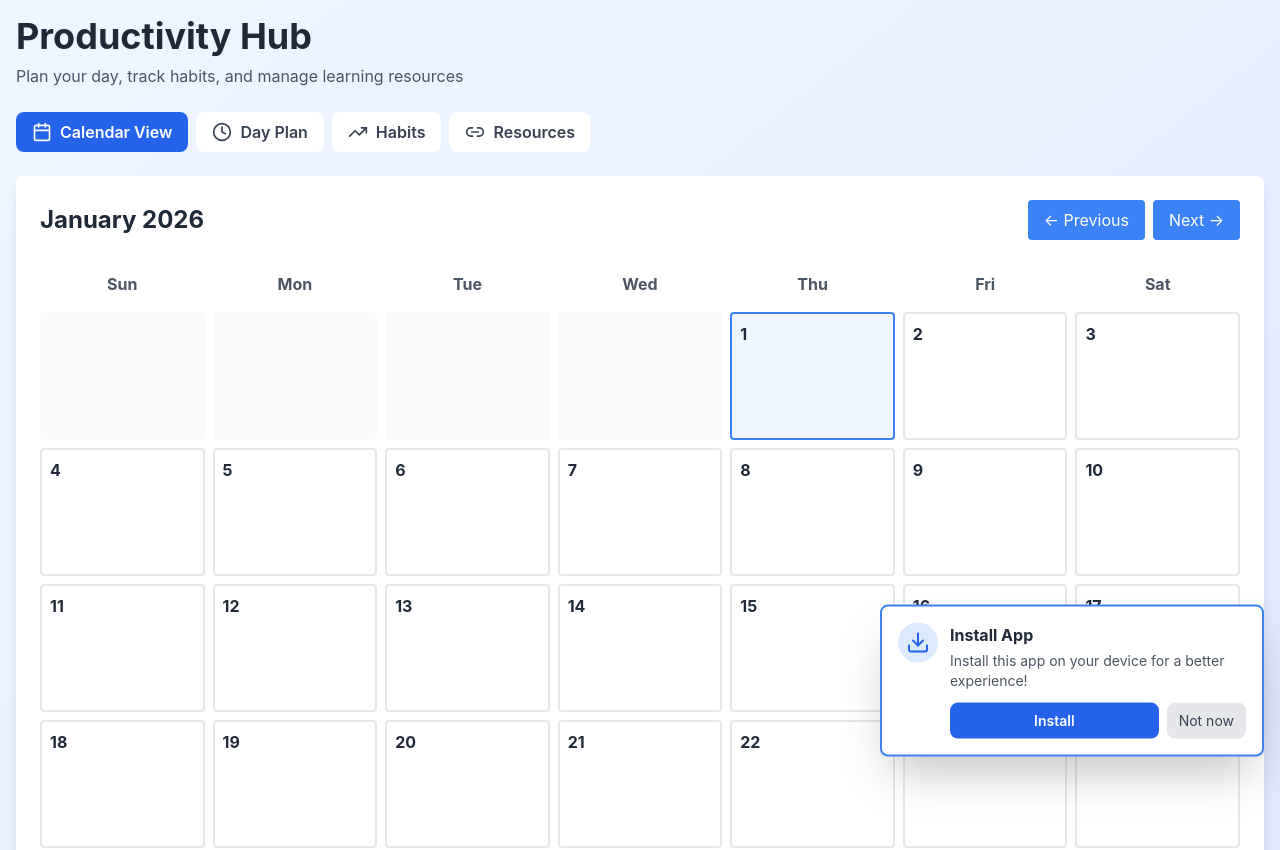
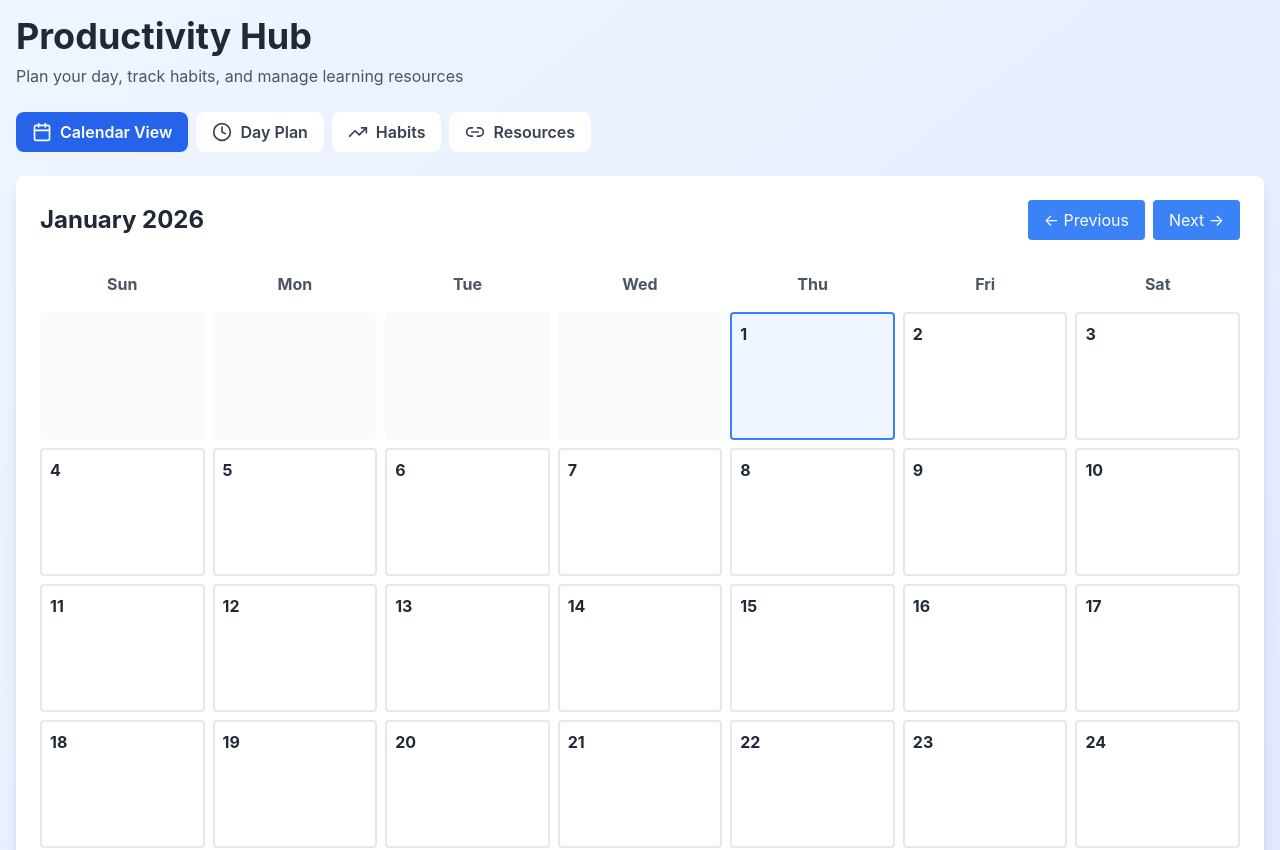
Before and after one commit to mitprajapati02/let-be-accountable, a React (Create React App) app: page / in a window 1280 px wide. Shown: the top 850 px of the page. Built offline with nearby package versions, Linux system fonts and the light colour scheme.

Commit message:
turning of pwa pop up for now

```diff
--- a/src/components/productivity-hub.jsx
+++ b/src/components/productivity-hub.jsx
@@ -622,7 +622,6 @@ const CalendarPlanner = () => {
         {view === 'day' && <DayView />}
         {view === 'habits' && <HabitsView />}
         {view === 'resources' && <ResourcesView />}
-        <InstallPrompt />
 
         {showModal && (
           <div className="fixed inset-0 bg-black bg-opacity-50 flex items-center justify-center z-50" onClick={closeModal}>
```
